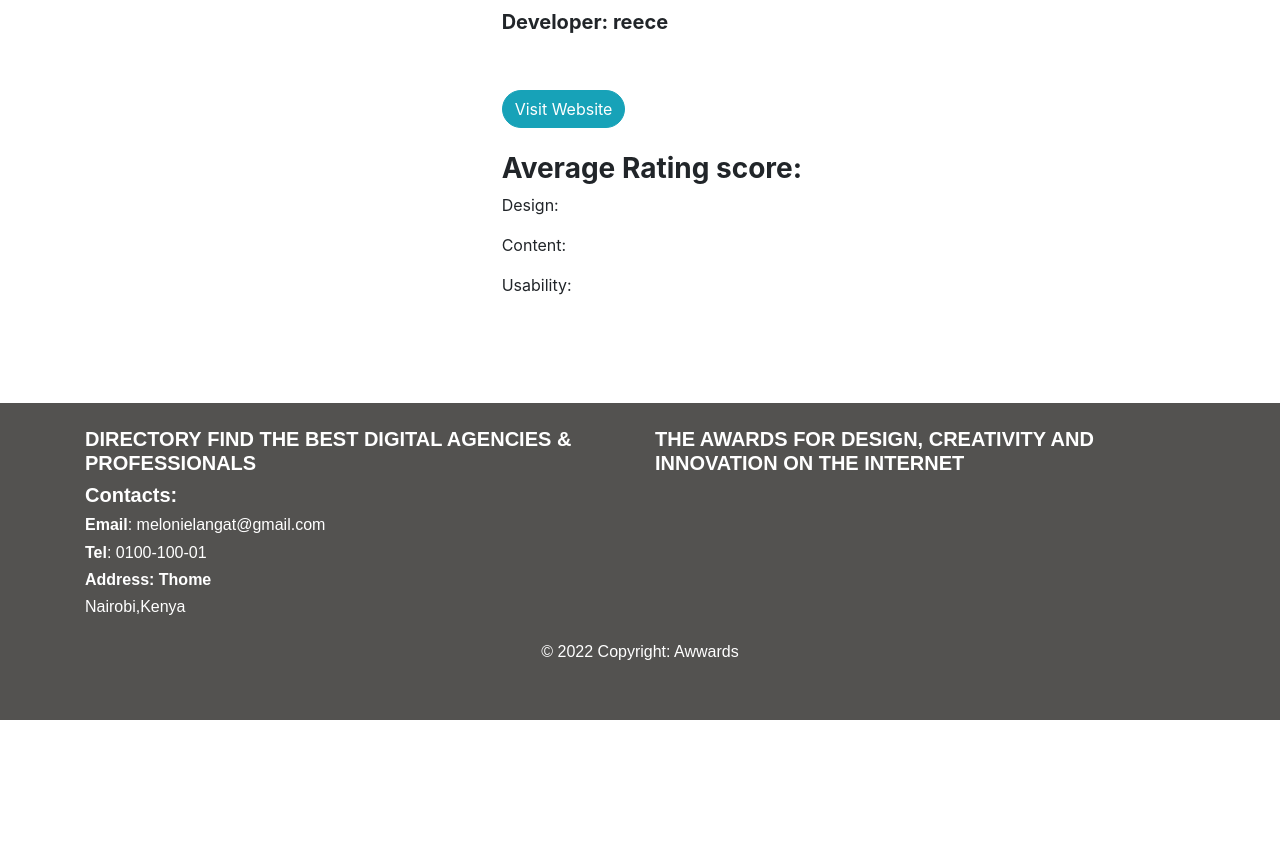
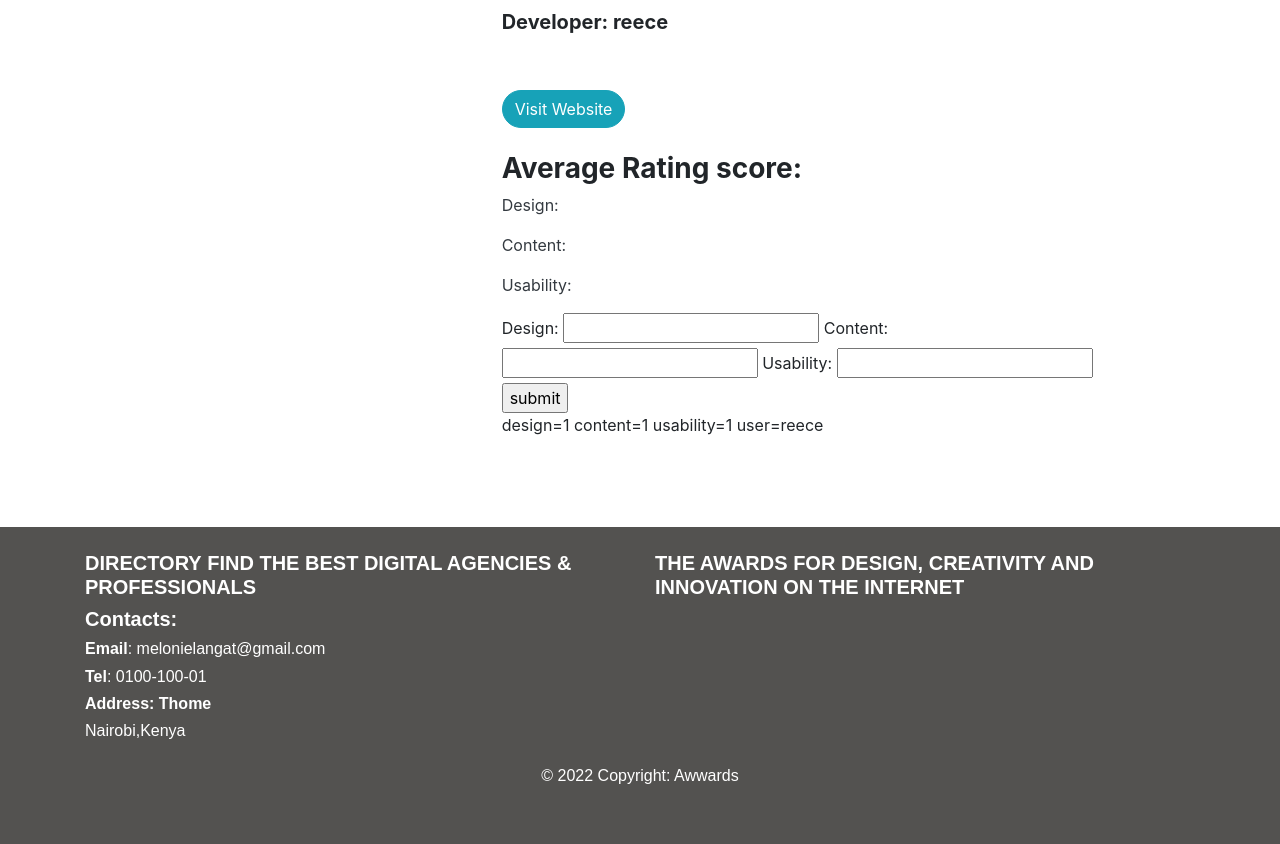
Before and after one commit to Mel-001/Awwards-clone, a Django app: page /project/1 in a window 1280 px wide. Shown: the part 324-1168 px from the top of the page. Before the commit the page ends 1044 px from the top, so only its background shows below. Run offline with Django 4.2, Linux system fonts and the light colour scheme; a user stored in the database is signed in; data comes from the database, SQL or seed files in the repository; tables that the repository leaves empty hold one stand-in row (values such as "Sample post"); some libraries are stand-ins or nearby versions; some web fonts are replaced.

Commit message:
rating functional

```diff
--- a/Awwards/forms.py
+++ b/Awwards/forms.py
@@ -1,5 +1,5 @@
 from django import forms
-from .models import Profile, Project
+from .models import Profile, Project, Rating
 from django.contrib.auth.models import User
 from django.contrib.auth.forms import UserCreationForm
 
@@ -20,3 +20,8 @@ class ProfileUpdateForm(forms.ModelForm):
     class Meta:
         model = Profile
         exclude = ['user','email']
+
+class RatingForm(forms.ModelForm):
+    class Meta:
+        model =  Rating
+        exclude = ['user', 'project']
--- a/Awwards/templates/awwards/home.html
+++ b/Awwards/templates/awwards/home.html
@@ -9,7 +9,7 @@
         <div class="hero-text">
             <h1 style="font-family: 'Calistoga', cursive;color:white;">Awwards</h1><br>
             <p >Web Design Rating and Review</p><hr>
-            <h4 style="font-weight: bold;color:white;"> Design - Usability - Content</h4><br>
+            <h4 style="font-weight: bold;color:rgb(12, 11, 11);"> Design - Usability - Content</h4><br>
             <form class="navbar-form" role="search" action="{% url 'search_project' %}">
                 <div class="input-group ">
                     <input input type="text" class="form-control" placeholder="Search Project" name="project" >
--- a/Awwards/templates/awwards/project.html
+++ b/Awwards/templates/awwards/project.html
@@ -59,11 +59,23 @@
             </div>
             <div >
                 <h3 style="font-weight: bold;">Average Rating score:</h3>
-                <p>Design: </p>
-                <p>Content: </p>
-                <p>Usability: </p>
+                <p class="text-dark">Design: </p>
+                <p class="text-dark">Content: </p>
+                <p class="text-dark">Usability: </p>
             </div>
-
+            <form action="" method="POST">
+                {%csrf_token%}
+                {{form}}
+                <input type="submit" value="submit">
+            </form>
+            <div>
+                {% for rating in ratings %}
+                <span> design={{rating.design}}</span>
+                <span> content={{rating.content}}</span>
+                <span> usability={{rating.usability}}</span>
+                <span> user={{rating.user.username}}</span>
+                {%endfor%}
+            </div>
         </div>
     </div>
 </div>
--- a/Awwards/views.py
+++ b/Awwards/views.py
@@ -5,7 +5,7 @@ from django.http import HttpResponseRedirect
 from django.urls import reverse
 from django.contrib.auth.decorators import login_required
 from .models import Profile,Project
-from .forms import NewProjectForm,ProfileUpdateForm
+from .forms import NewProjectForm,ProfileUpdateForm, RatingForm
 from django.contrib.auth.decorators import login_required
 from django.contrib.auth.models import User
 from django.contrib.auth import authenticate
@@ -23,7 +23,19 @@ def home(request):
 @login_required(login_url='/accounts/login/')
 def project(request,id):
     project=Project.objects.get(id=id)
-    return render(request,"awwards/project.html",{"project":project})
+    ratings=project.rating_set.all()
+    form=RatingForm
+
+    if request.method== 'POST':
+        form = RatingForm(request.POST)
+        if form.is_valid():
+            rating=form.save(commit=False)
+            rating.project_id = project.id
+            rating.user_id = request.user.id
+            rating.save()
+            return redirect("project", id=id )
+
+    return render(request,"awwards/project.html",{"project":project, "form":form, "ratings":ratings})
 
 @login_required(login_url='/accounts/login/')
 def view_profile(request):
```
